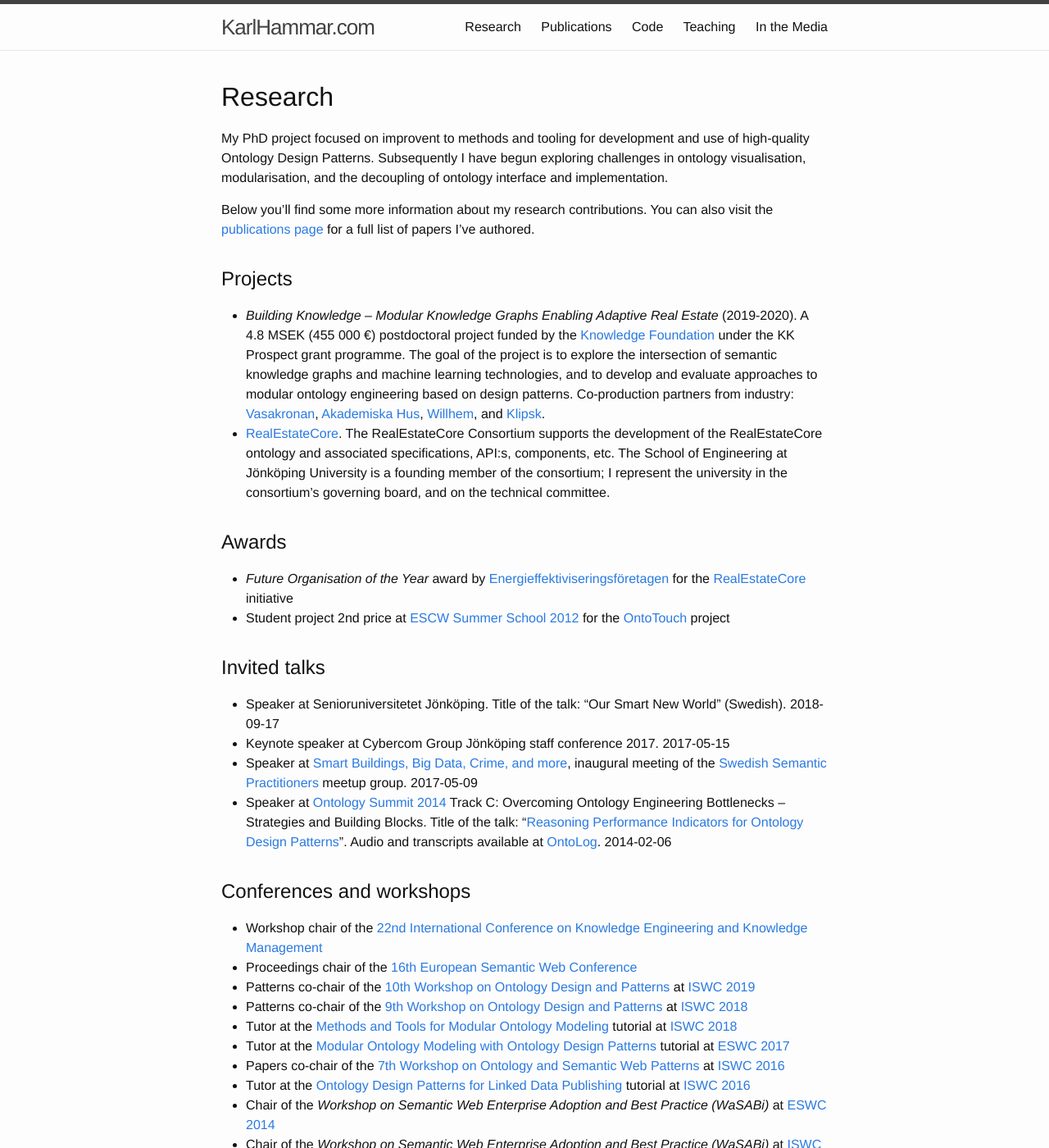
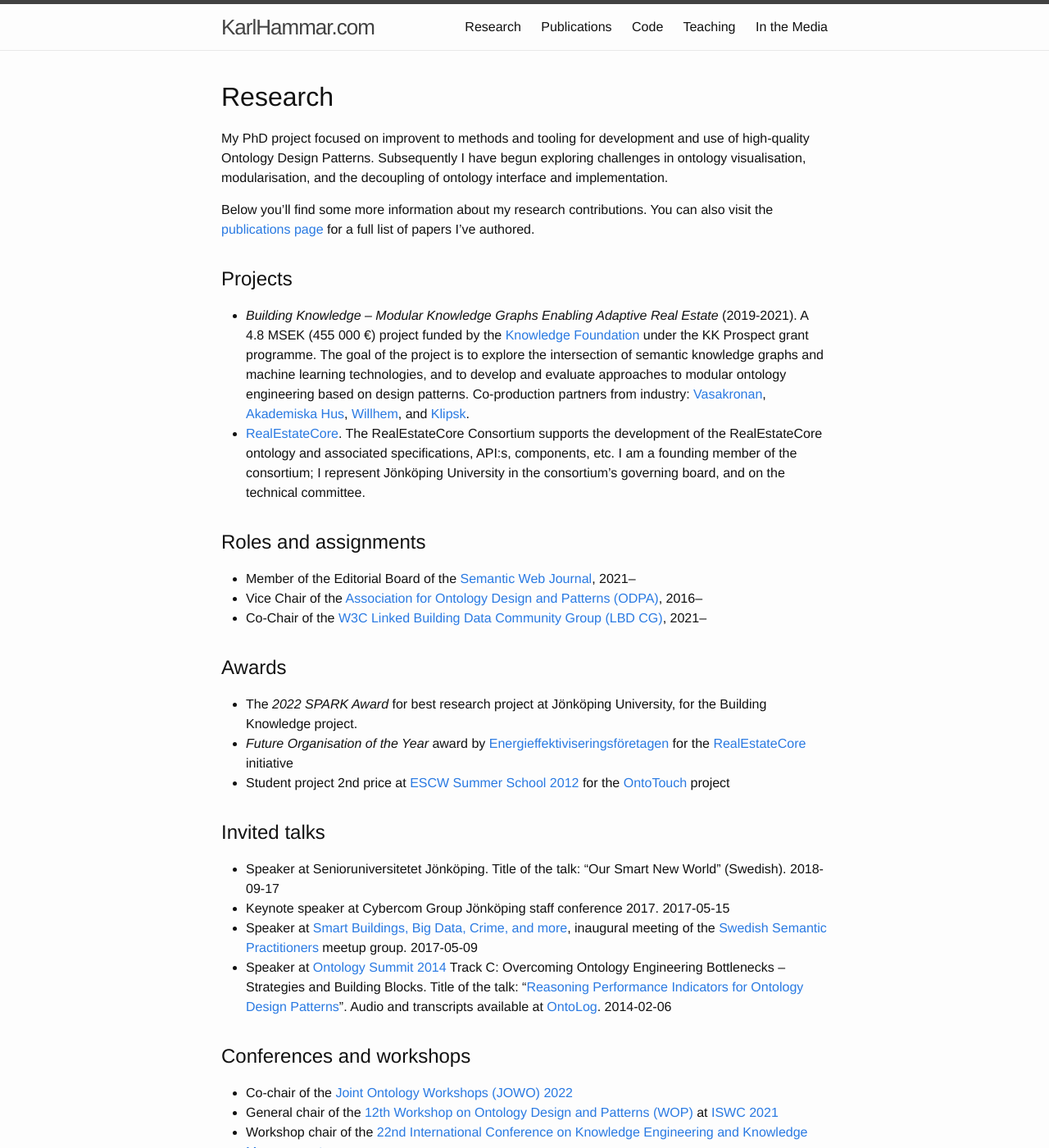
Before and after one commit to hammar/hammar.github.io, a Jekyll site: the page built from 01-research.md, in a window 1280 px wide and 1400 px high. Shown: the whole window at 82% size. Built offline with Jekyll 4.4.1, drawn with Linux system fonts in a browser that asks for light colours; some of the changed text lies outside the part shown.

Commit message:
Update 01-research.md

```diff
--- a/01-research.md
+++ b/01-research.md
@@ -9,10 +9,17 @@
 Below you'll find some more information about my research contributions. You can also visit the [publications page](/publications/) for a full list of papers I've authored.
 
 ## Projects
-* *Building Knowledge -- Modular Knowledge Graphs Enabling Adaptive Real Estate* (2019-2020). A 4.8 MSEK (455 000 €) postdoctoral project funded by the [Knowledge Foundation](http://www.kks.se/) under the KK Prospect grant programme. The goal of the project is to explore the intersection of semantic knowledge graphs and machine learning technologies, and to develop and evaluate approaches to modular ontology engineering based on design patterns. Co-production partners from industry: [Vasakronan](https://vasakronan.se/), [Akademiska Hus](https://www.akademiskahus.se/), [Willhem](https://willhem.se/), and [Klipsk](https://klipsk.io/).
-* [RealEstateCore](https://realestatecore.io). The RealEstateCore Consortium supports the development of the RealEstateCore ontology and associated specifications, API:s, components, etc. The School of Engineering at Jönköping University is a founding member of the consortium; I represent the university in the consortium's governing board, and on the technical committee.
+* *Building Knowledge -- Modular Knowledge Graphs Enabling Adaptive Real Estate* (2019-2021). A 4.8 MSEK (455 000 €) project funded by the [Knowledge Foundation](http://www.kks.se/) under the KK Prospect grant programme. The goal of the project is to explore the intersection of semantic knowledge graphs and machine learning technologies, and to develop and evaluate approaches to modular ontology engineering based on design patterns. Co-production partners from industry: [Vasakronan](https://vasakronan.se/), [Akademiska Hus](https://www.akademiskahus.se/), [Willhem](https://willhem.se/), and [Klipsk](https://klipsk.io/).
+* [RealEstateCore](https://realestatecore.io). The RealEstateCore Consortium supports the development of the RealEstateCore ontology and associated specifications, API:s, components, etc. I am a founding member of the consortium; I represent Jönköping University in the consortium's governing board, and on the technical committee.
+
+## Roles and assignments
+
+* Member of the Editorial Board of the [Semantic Web Journal](http://semantic-web-journal.net), 2021–
+* Vice Chair of the [Association for Ontology Design and Patterns (ODPA)](http://ontologydesignpatterns.org/wiki/ODPA), 2016–
+* Co-Chair of the [W3C Linked Building Data Community Group (LBD CG)](https://www.w3.org/community/lbd/), 2021–
 
 ## Awards
+* The *2022 SPARK Award* for best research project at Jönköping University, for the Building Knowledge project.
 * *Future Organisation of the Year* award by [Energieffektiviseringsföretagen](https://www.eef.se/) for the [RealEstateCore](https://www.realestatecore.io/) initiative
 * Student project 2nd price at [ESCW Summer School 2012](http://summerschool2012.eswc-conferences.org/) for the [OntoTouch](http://www.ontotouch.com/) project
 
@@ -23,7 +30,10 @@
 * Speaker at [Ontology Summit 2014](http://ontolog.cim3.net/cgi-bin/wiki.pl?OntologySummit2014) Track C: Overcoming Ontology Engineering Bottlenecks -- Strategies and Building Blocks. Title of the talk: "[Reasoning Performance Indicators for Ontology Design Patterns](http://ontolog.cim3.net/file/work/OntologySummit2014/2014-02-06_OntologySummit2014_Overcoming-Ontology-Engineering-Bottlenecks-1/OntologySummit2014_ODP-Reasoning-Indicators--KarlHammar_20140206.pdf)". Audio and transcripts available at [OntoLog](http://ontolog.cim3.net/cgi-bin/wiki.pl?ConferenceCall_2014_02_06). 2014-02-06
 
 ## Conferences and workshops
+* Co-chair of the [Joint Ontology Workshops (JOWO) 2022](https://www.iaoa.org/jowo/2022/)
+* General chair of the [12th Workshop on Ontology Design and Patterns (WOP)]((http://ontologydesignpatterns.org/wiki/WOP:2021)) at [ISWC 2021](https://iswc2021.semanticweb.org)
 * Workshop chair of the [22nd International Conference on Knowledge Engineering and Knowledge Management](https://ekaw2020.inf.unibz.it)
+* Proceedings chair of the [Joint Ontology Workshops (JOWO) 2020](https://www.iaoa.org/jowo/2020/)
 * Proceedings chair of the [16th European Semantic Web Conference](https://2019.eswc-conferences.org/)
 * Patterns co-chair of the [10th Workshop on Ontology Design and Patterns](http://ontologydesignpatterns.org/wiki/WOP:2019) at [ISWC 2019](http://iswc2019.semanticweb.org/)
 * Patterns co-chair of the [9th Workshop on Ontology Design and Patterns](http://ontologydesignpatterns.org/wiki/WOP:2018) at [ISWC 2018](http://iswc2018.semanticweb.org/)
@@ -35,10 +45,11 @@
 * Chair of the *Workshop on Semantic Web Enterprise Adoption and Best Practice (WaSABi)* at [ISWC 2013](http://iswc2013.semanticweb.org/)
 * Pattern co-chair of the [3rd Workshop on Ontology Patterns](http://ontologydesignpatterns.org/wiki/WOP:2012) at [ISCW 2012](http://iswc2012.semanticweb.org/)
 
-## Research support
+## Reviewing support
 
 * Reviewer for the [Semantic Web Journal](http://www.semantic-web-journal.net/)
 * Reviewer for the [Journal of Web Semantics](https://www.journals.elsevier.com/journal-of-web-semantics)
+* Reviewer for [JOWO 2021](https://www.iaoa.org/jowo/2021/)
 * Reviewer for [ESWC 2020](https://2020.eswc-conferences.org)
 * Reviewer for [ISWC 2019](https://iswc2019.semanticweb.org/)
 * Reviewer for [ESWC 2019](https://2019.eswc-conferences.org/)
```
